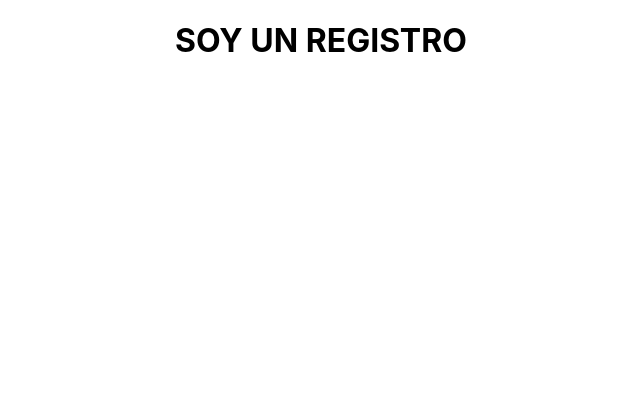
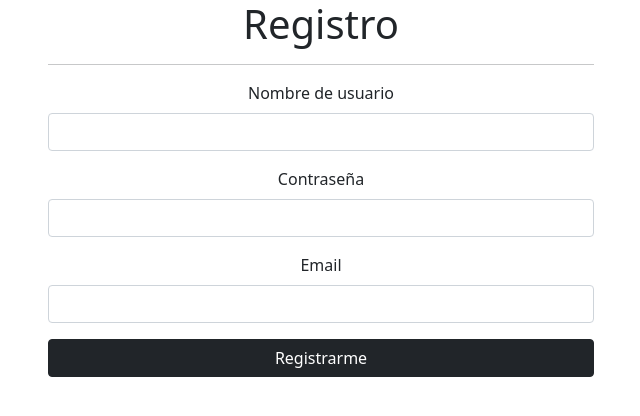
Before and after one commit to Thales-eth/Global_scope_client, a React (Create React App) app: page /register in a window 1280 px wide. Shown: the top 416 px of the page, without its empty margins (319-959 px from the left). Built offline with nearby package versions, Linux system fonts and the light colour scheme.

Commit message:
auth client reguister and login

```diff
--- a/package.json
+++ b/package.json
@@ -6,6 +6,7 @@
     "@testing-library/jest-dom": "^5.16.4",
     "@testing-library/react": "^13.3.0",
     "@testing-library/user-event": "^13.5.0",
+    "axios": "^0.27.2",
     "bootstrap": "^5.1.3",
     "react": "^18.2.0",
     "react-bootstrap": "^2.4.0",
--- a/src/App.jsx
+++ b/src/App.jsx
@@ -1,5 +1,6 @@
 import './App.css';
 import AppRoutes from './routes/AppRoutes';
+import 'bootstrap/dist/css/bootstrap.min.css'
 // import NavBar from './components/NavBar/Navigation';
 
 function App() {
--- /dev/null
+++ b/src/components/LoginForm/LoginForm.jsx
@@ -0,0 +1,65 @@
+import { useContext, useState } from "react"
+import { Form, Button } from "react-bootstrap"
+import { useNavigate } from 'react-router-dom'
+import authService from './../../services/auth.services'
+
+// import { MessageContext } from './../../contexts/userMessage.context'
+import { AuthContext } from "../../contexts/auth.context"
+
+const LoginForm = () => {
+
+    const [loginData, setLoginData] = useState({
+        email: '',
+        password: ''
+    })
+
+    // const { setShowMessage } = useContext(MessageContext)
+
+    const { storeToken, authenticateUser } = useContext(AuthContext)
+
+    const navigate = useNavigate()
+
+    const handleInputChange = e => {
+        const { value, name } = e.target
+        setLoginData({ ...loginData, [name]: value })
+    }
+
+    const handleSubmit = e => {
+        e.preventDefault()
+
+        authService
+            .login(loginData)
+            .then(({ data }) => {
+                storeToken(data.authToken)
+                authenticateUser()
+                // setShowMessage({ show: true, title: `Bienvenid@!`, text: 'Sesión iniciada correctamnete' })
+            })
+            .catch(err => console.log(err))
+    }
+
+
+    const { password, email } = loginData
+
+    return (
+
+        <Form onSubmit={handleSubmit}>
+
+            <Form.Group className="mb-3" controlId="email">
+                <Form.Label>Email</Form.Label>
+                <Form.Control type="email" value={email} onChange={handleInputChange} name="email" />
+            </Form.Group>
+
+            <Form.Group className="mb-3" controlId="password">
+                <Form.Label>Contraseña</Form.Label>
+                <Form.Control type="password" value={password} onChange={handleInputChange} name="password" />
+            </Form.Group>
+
+            <div className="d-grid">
+                <Button variant="dark" type="submit">Acceder</Button>
+            </div>
+
+        </Form>
+    )
+}
+
+export default LoginForm
--- /dev/null
+++ b/src/components/RegisterForm/RegisterForm.jsx
@@ -0,0 +1,70 @@
+import { useContext, useState } from "react"
+import { Form, Button } from "react-bootstrap"
+import { useNavigate } from 'react-router-dom'
+import authService from './../../services/auth.services'
+
+// import { MessageContext } from './../../contexts/userMessage.context'
+
+const RegisterForm = () => {
+
+    const [signupData, setSignupData] = useState({
+        username: '',
+        email: '',
+        password: ''
+    })
+
+    // const { setShowMessage } = useContext(MessageContext)
+    const navigate = useNavigate()
+
+    const handleInputChange = e => {
+        const { value, name } = e.target
+        setSignupData({ ...signupData, [name]: value })
+    }
+
+    const handleSubmit = e => {
+        e.preventDefault()
+
+        authService
+            .register(signupData)
+            .then(({ data }) => {
+                console.log('data:', data)
+                // setShowMessage({ show: true, title: `Bienvenid@, ${data.user.username}`, text: 'Te has registrado correctamente' })
+                navigate('/login')
+            })
+            .catch(err => console.log(err))
+    }
+
+
+    const { username, password, email } = signupData
+
+    return (
+
+        <Form onSubmit={handleSubmit}>
+
+            <Form.Group className="mb-3" controlId="username">
+                <Form.Label>Nombre de usuario</Form.Label>
+                <Form.Control type="text" value={username} onChange={handleInputChange} name="username" />
+            </Form.Group>
+
+
+            <Form.Group className="mb-3" controlId="password">
+                <Form.Label>Contraseña</Form.Label>
+                <Form.Control type="password" value={password} onChange={handleInputChange} name="password" />
+            </Form.Group>
+
+
+            <Form.Group className="mb-3" controlId="email">
+                <Form.Label>Email</Form.Label>
+                <Form.Control type="email" value={email} onChange={handleInputChange} name="email" />
+            </Form.Group>
+
+
+            <div className="d-grid">
+                <Button variant="dark" type="submit">Registrarme</Button>
+            </div>
+
+        </Form>
+    )
+}
+
+export default RegisterForm
--- /dev/null
+++ b/src/contexts/auth.context.js
@@ -0,0 +1,46 @@
+import { createContext, useEffect, useState } from 'react'
+import authService from '../services/auth.services'
+
+
+const AuthContext = createContext()
+
+function AuthProviderWrapper(props) {
+
+    const [user, setUser] = useState(null)
+    const [isLoading, setIsLoading] = useState(true)
+
+    const storeToken = (token) => {
+        localStorage.setItem("authToken", token)
+    }
+
+    const authenticateUser = () => {
+
+        const token = localStorage.getItem("authToken")
+
+        authService
+            .verify(token)
+            .then(({ data }) => {
+                setUser(data)
+                // setIsLoading(false)
+            })
+            .catch(err => logoutUser())
+    }
+
+    const logoutUser = () => {
+        setUser(null)
+        // setIsLoading(false)
+        localStorage.removeItem('authToken')
+    }
+
+    useEffect(() => {
+        authenticateUser()
+    }, [])
+
+    return (
+        <AuthContext.Provider value={{ isLoading, user, storeToken, authenticateUser, logoutUser }}>
+            {props.children}
+        </AuthContext.Provider>
+    )
+}
+
+export { AuthContext, AuthProviderWrapper }
--- a/src/pages/LoginPage/LoginPage.jsx
+++ b/src/pages/LoginPage/LoginPage.jsx
@@ -1,6 +1,8 @@
+import LoginForm from "../../components/LoginForm/LoginForm"
+
 const LoginPage = () => {
     return (
-        <h1>Login PAGE BELLA</h1>
+        <LoginForm />
     )
 }
 
--- a/src/pages/RegisterPage/RegisterPage.jsx
+++ b/src/pages/RegisterPage/RegisterPage.jsx
@@ -1,6 +1,26 @@
+import { Container, Row, Col } from 'react-bootstrap'
+import RegisterForm from '../../components/RegisterForm/RegisterForm'
+
 const RegisterPage = () => {
     return (
-        <h1>SOY UN REGISTRO</h1>
+
+        <Container>
+
+            <Row>
+
+                <Col md={{ offset: 3, span: 6 }}>
+
+                    <h1>Registro</h1>
+
+                    <hr />
+
+                    {/* <SignupForm /> */}
+                    <RegisterForm />
+
+                </Col>
+            </Row>
+
+        </Container>
     )
 }
 
--- /dev/null
+++ b/src/services/auth.services.js
@@ -0,0 +1,40 @@
+import axios from 'axios'
+
+class AuthService {
+
+    constructor() {
+
+        this.api = axios.create({
+            // baseURL: `${process.env.REACT_APP_API_URL}/auth`
+            baseURL: `http://localhost:5005/api/auth`
+        })
+
+        // this.api.interceptors.request.use((config) => {
+
+        //     const storedToken = localStorage.getItem("authToken");
+
+        //     if (storedToken) {
+        //         config.headers = { Authorization: `Bearer ${storedToken}` }
+        //     }
+
+        //     return config
+        // })
+    }
+
+    register(userData) {
+        return this.api.post('/createUser', userData)
+    }
+
+    login(userData) {
+        return this.api.post('/login', userData)
+    }
+
+    verify = token => {
+        return this.api.get('/verify', { headers: { Authorization: `Bearer ${token}` } })
+    }
+
+}
+
+const authService = new AuthService()
+
+export default authService
```
Also changed, not shown: 2 other files (tests, documents, lock files or other folders).
